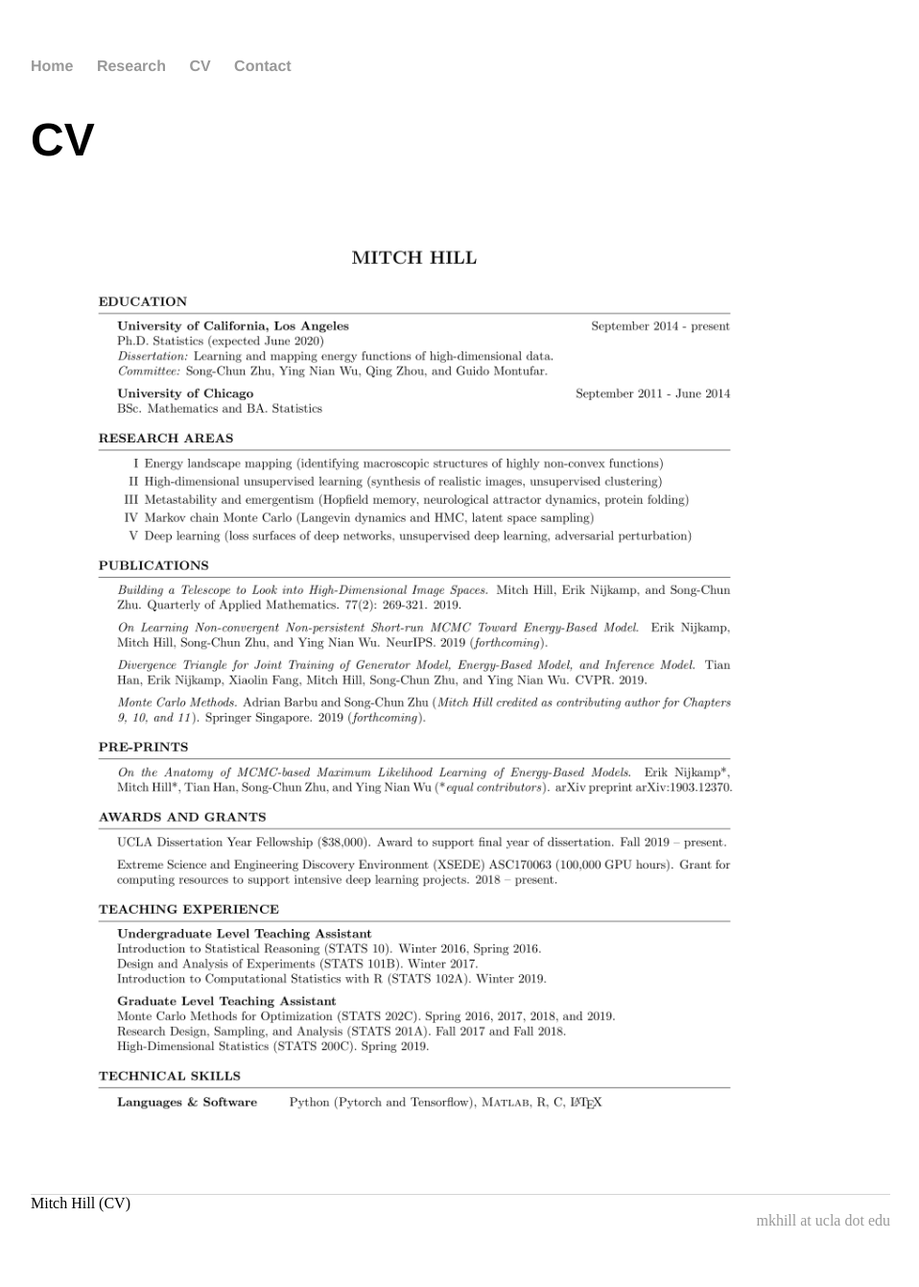
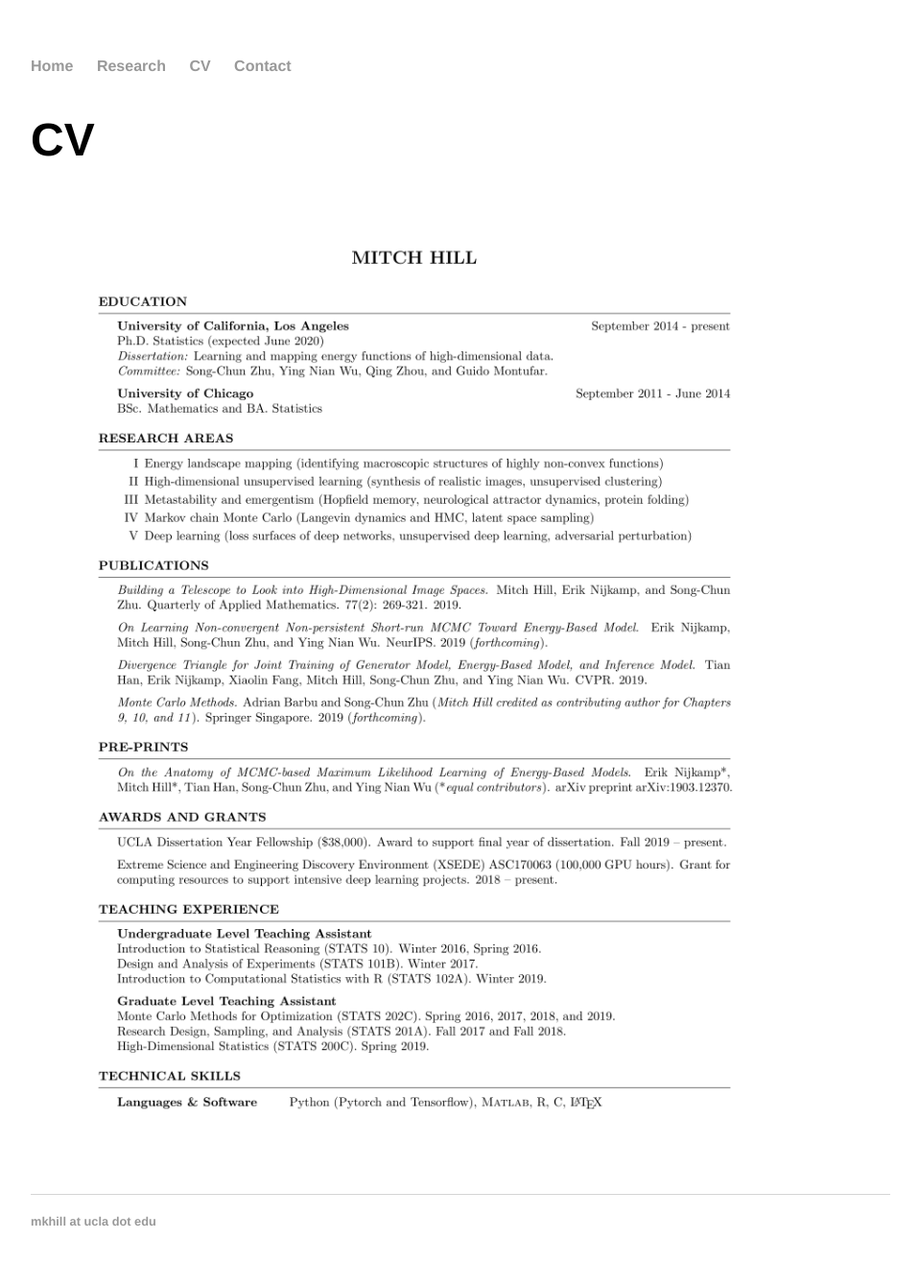
Before and after one commit to point0bar1/point0bar1.github.io, a Jekyll site: the page built from cv/index.html, in a window 1280 px wide. Shown: the whole page at 96% size, without its empty margins (160-1118 px from the left). Built offline with Jekyll 4.4.1, drawn with Linux system fonts in a browser that asks for light colours.

Commit message:
Update default.html

```diff
--- a/_layouts/default.html
+++ b/_layouts/default.html
@@ -20,7 +20,9 @@
 
 			</div><!-- /.container -->
 			<footer>
-				{{ page.title }} <div style="text-align: right"> <a href="mailto:mkhill@ucla.edu">mkhill at ucla dot edu</a> </div>
+				<ul>
+					<a href="mailto:mkhill@ucla.edu">mkhill at ucla dot edu</a>
+				</ul>
 			</footer>
 		</body>
 	</html>
```
